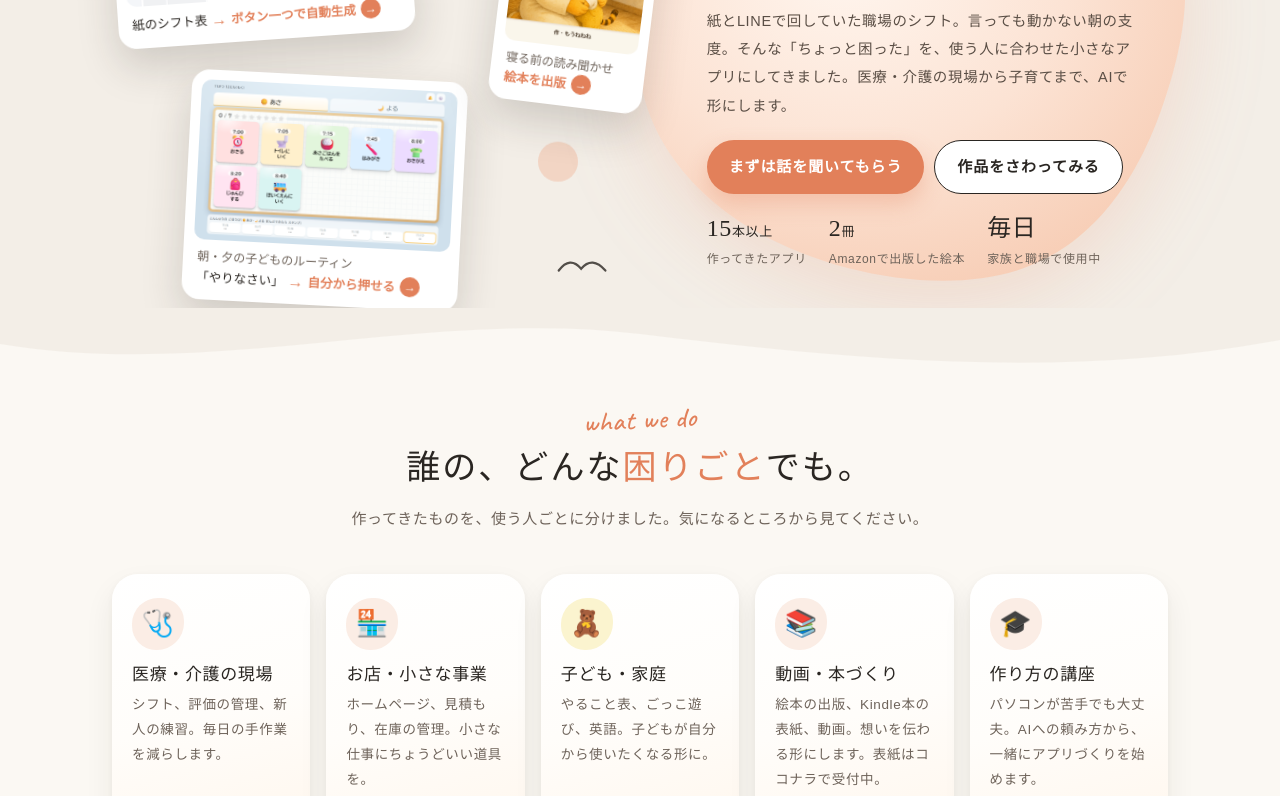
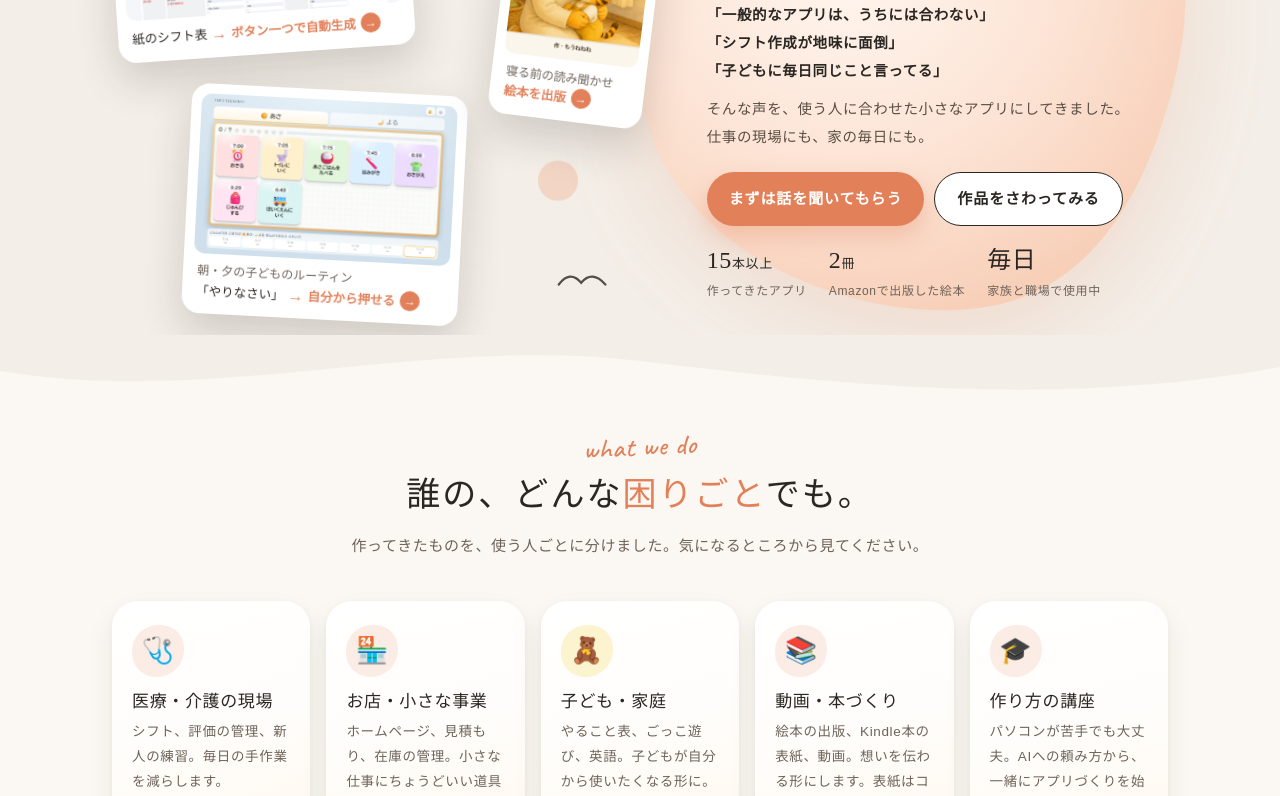
Before and after one commit to omega-ai-lab-39/omega-works, a plain HTML site: page index.html in a window 1280 px wide. Shown: the part 292-1088 px from the top of the page. Drawn offline with Linux system fonts and the light colour scheme; a web font is replaced by a local one.

Commit message:
MVの文を声の形に、おすすめの印を外す
Co-Authored-By: Claude Opus 5.5 <noreply@anthropic.com>

```diff
--- a/index.html
+++ b/index.html
@@ -8,7 +8,7 @@
 <link rel="preconnect" href="https://fonts.googleapis.com">
 <link rel="preconnect" href="https://fonts.gstatic.com" crossorigin>
 <link href="https://fonts.googleapis.com/css2?family=Caveat:wght@500;600&family=Kiwi+Maru:wght@400;500&display=swap" rel="stylesheet">
-<link rel="stylesheet" href="style.css?v=18">
+<link rel="stylesheet" href="style.css?v=19">
 </head>
 <body>
 
@@ -45,7 +45,8 @@
         </svg>
         <span class="script">small apps for everyday life</span>
         <h1><span class="ln">「あったらいいな」を、</span><br><span class="ln"><span class="pop">あなた専用</span>のアプリに。</span></h1>
-        <p>紙とLINEで回していた職場のシフト。言っても動かない朝の支度。そんな「ちょっと困った」を、使う人に合わせた小さなアプリにしてきました。医療・介護の現場から子育てまで、AIで形にします。</p>
+        <p class="mv-voice"><span class="q">「一般的なアプリは、うちには合わない」</span><span class="q">「シフト作成が地味に面倒」</span><span class="q">「子どもに毎日同じこと言ってる」</span></p>
+        <p><span class="ph">そんな声を、</span><span class="ph">使う人に合わせた</span><span class="ph">小さなアプリにしてきました。</span><br><span class="ph">仕事の現場にも、</span><span class="ph">家の毎日にも。</span></p>
         <div class="btns">
           <a class="btn btn-main" href="#contact">まずは話を聞いてもらう</a>
           <a class="btn btn-sub" href="works.html">作品をさわってみる</a>
@@ -234,7 +235,7 @@
     </div>
     <div class="paths">
       <div class="path"><h3>🛠 作ってもらう</h3><p>ご希望を聞いて、こちらで作ってお渡しします。直しは2回までふくみます。</p><p class="price"><b>料金はご相談ください</b><small>内容をうかがってからお見積もりします／ただいま準備中</small></p></div>
-      <div class="path pick"><span class="badge">おすすめ</span><h3>🎓 自分で作れるようになる</h3><p>講座で、AIへの頼み方を覚えながら、一緒にアプリを作っていきます。作ったあとも自分で直せます。</p><p class="price"><b>料金はご相談ください</b><small>ただいま準備中です。モニターも募集予定です</small></p></div>
+      <div class="path"><h3>🎓 自分で作れるようになる</h3><p>講座で、AIへの頼み方を覚えながら、一緒にアプリを作っていきます。作ったあとも自分で直せます。</p><p class="price"><b>料金はご相談ください</b><small>ただいま準備中です。モニターも募集予定です</small></p></div>
     </div>
     <div class="coco-box">
       <div><span class="coco-tag">ココナラでも受付中</span><h3>🤝 ココナラからも、ご依頼いただけます</h3><p>お支払いもやりとりも、ココナラの中で安心。出品中のサービスのほか、ちょっとしたご相談もメッセージからどうぞ。</p></div>
--- a/style.css
+++ b/style.css
@@ -551,3 +551,7 @@ a.mv-card .cap b::after{width:20px;height:20px;font-size:12px}
   .mv-card.c1{rotate:-3deg}.mv-card.c2{left:10%;rotate:3deg;z-index:2}.mv-card.c3{right:2%;rotate:6deg;z-index:3}
 }
 @media (max-width:560px){.mv-card.c1{rotate:-3deg}.mv-card.c2{rotate:4deg}}
+/* MV：お客さんの声を3つ並べる */
+.mv-voice{margin:0 0 10px!important}
+.mv-voice .q{display:block;font-weight:700;color:var(--ink);line-height:1.9}
+.mv-text p .ph{display:inline-block}
```
Also changed, not shown: works.html (+1 -1 lines).
